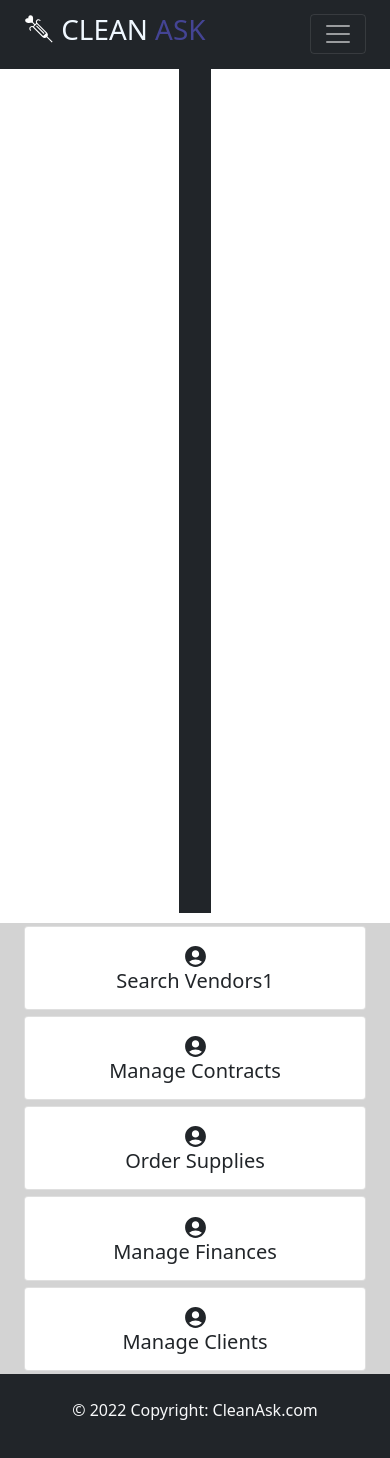
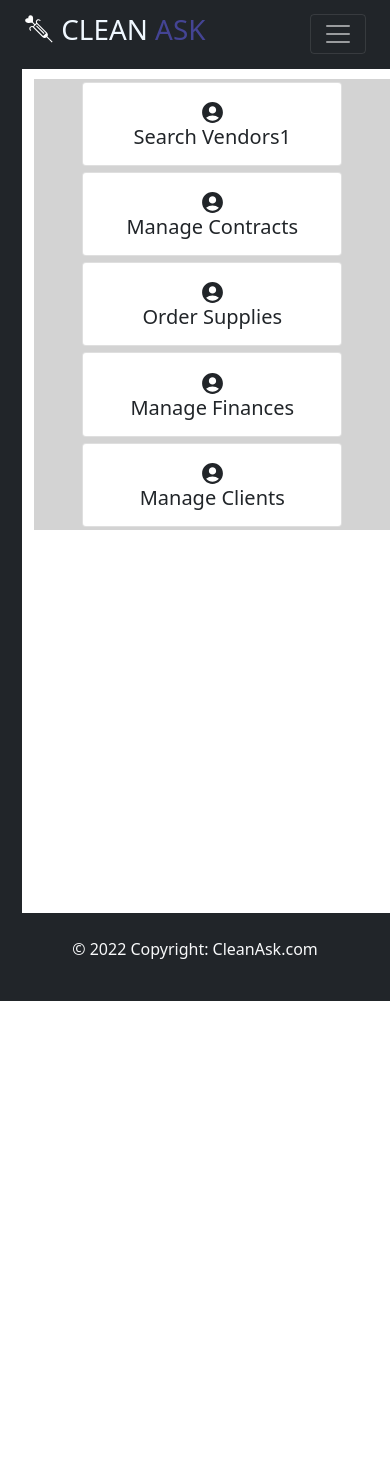
Before and after one commit to Ibrahim7644/reactcleanask, a React (Create React App) app: page / in a window 390 px wide. Shown: the top 1458 px of the page. After the commit the page ends 1001 px from the top, so only its background shows below. Built offline with nearby package versions, Linux system fonts and the light colour scheme.

Commit message:
add rows and fixed responsive

```diff
--- a/src/Components/Footer/Footer.jsx
+++ b/src/Components/Footer/Footer.jsx
@@ -4,7 +4,7 @@ import PropTypes from 'prop-types'
 function Footer(props) {
     return (
         <div>
-            <footer class="bg-light text-center text-lg-start">
+            <footer class="row align-items-end bg-light text-center text-lg-start">
                 <div class="text-center p-3  footer-dark bg-dark">
                 <p class="text-light bg-dark p-2">© 2022 Copyright: CleanAsk.com</p>
                 </div>
--- a/src/Components/Main/Main.jsx
+++ b/src/Components/Main/Main.jsx
@@ -2,16 +2,32 @@ import React from 'react'
 import PropTypes from 'prop-types'
 import Nav from '../Navbar/Nav'
 import Sidebar from '../Sidebar/Sidebar'
+import Footer from '../Footer/Footer'
 import Kpi from '../Kpi/Kpi'
-import Footer from '../Footer/Footer'
 
 function Main(props) {
   return (
-    <div><Nav/>
-    <Sidebar/>
-    <Kpi/>
+    <div>
+      <div className='row'>
+        <div className='col-12'>
+          <Nav />
+        </div>
+      </div>
+      <div className='row'>
+        <div className='col-1 px-7'>
+          <Sidebar />
+        </div>
+        <div className='col-11'>
+          <Kpi />
+        </div>
+      </div>
 
-    <Footer/>
+
+      <div className='row'>
+        <div className='col-12'>
+          <Footer />
+        </div>
+      </div>
     </div>
   )
 }
--- a/src/Components/Sidebar/Sidebar.jsx
+++ b/src/Components/Sidebar/Sidebar.jsx
@@ -7,11 +7,8 @@ import { VscRootFolder, VscInbox } from "react-icons/vsc";
 
 function Sidebar(props) {
     return (
-
-        <div class="container-fluid p-0.9">
-
             <div class="row flex-nowrap">
-                <div class="col-auto col-md-2 col-xl-1 col-lg-1 col-sm-2 px-xs-2 px-0 bg-dark">
+                <div class=" bg-dark">
                     <div class="d-flex flex-column align-items-center align-items-sm-start px-3 pt-2 text-white min-vh-100">
 
                         <ul class="nav nav-pills flex-column mb-sm-auto mb-0 align-items-center align-items-sm-start" id="menu">
@@ -49,7 +46,7 @@ function Sidebar(props) {
                 </div>
 
             </div>
-        </div>
+
     )
 }
 
```
